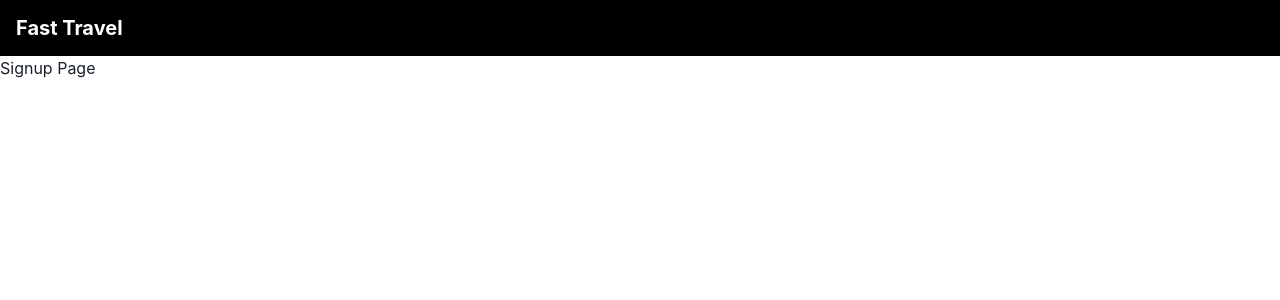
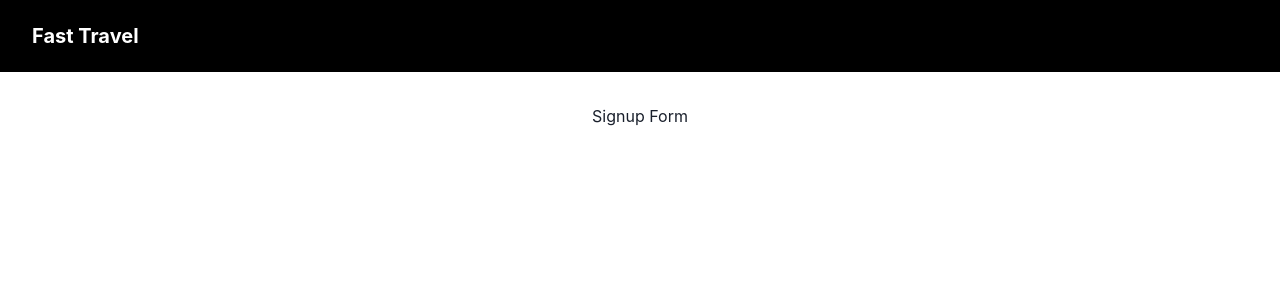
Before and after one commit to princePauloseCapgemini/FastTravelUI, a React (Vite) app: page /signup in a window 1280 px wide. Shown: the top 300 px of the page. Built offline with nearby package versions, Linux system fonts and the light colour scheme.

Commit message:
login form

```diff
--- a/src/components/Layout.tsx
+++ b/src/components/Layout.tsx
@@ -11,8 +11,16 @@ interface LayoutProps {
 export const Layout: FC<LayoutProps> = ({ rightElement, title, children }) => {
   return (
     <Box>
-      <Flex bgColor="black" p="4" dir="row" justifyContent="space-between">
-        <Heading size="md" color="white">{title}</Heading>
+      <Flex
+        bgColor="black"
+        py="6"
+        px="8"
+        dir="row"
+        justifyContent="space-between"
+      >
+        <Heading size="md" color="white">
+          {title}
+        </Heading>
         {rightElement ? rightElement : null}
       </Flex>
       {children}
--- a/src/pages/login/item.tsx
+++ b/src/pages/login/item.tsx
@@ -1,5 +1,9 @@
-import { Box } from "@chakra-ui/react";
+import { Container, Flex } from "@chakra-ui/react";
 
 export default function Login() {
-  return <Box>Login Page</Box>;
+  return (
+    <Container maxW="container.lg" p="8" justifyContent="center">
+      <Flex justifyContent="center">Login Form</Flex>
+    </Container>
+  );
 }
--- a/src/pages/signup/item.tsx
+++ b/src/pages/signup/item.tsx
@@ -1,5 +1,9 @@
-import { Box } from "@chakra-ui/react";
+import { Container, Flex } from "@chakra-ui/react";
 
 export default function Signup() {
-  return <Box>Signup Page</Box>;
+  return (
+    <Container maxW="container.lg" p="8" justifyContent="center">
+      <Flex justifyContent="center">Signup Form</Flex>
+    </Container>
+  );
 }
```
